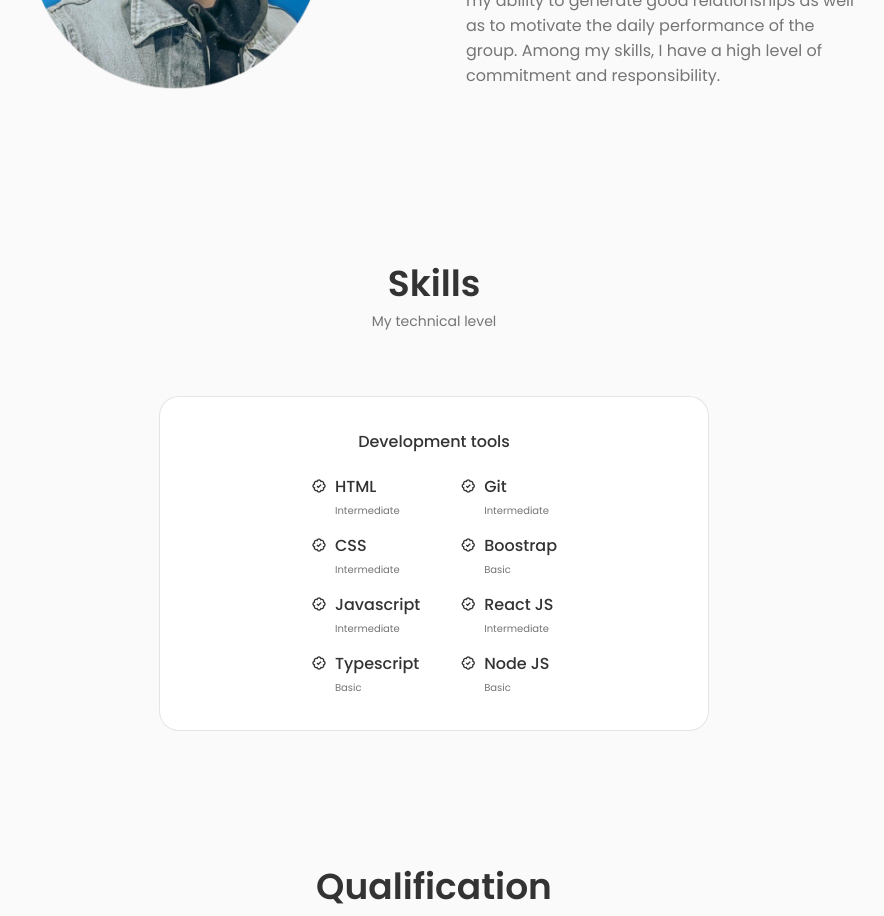
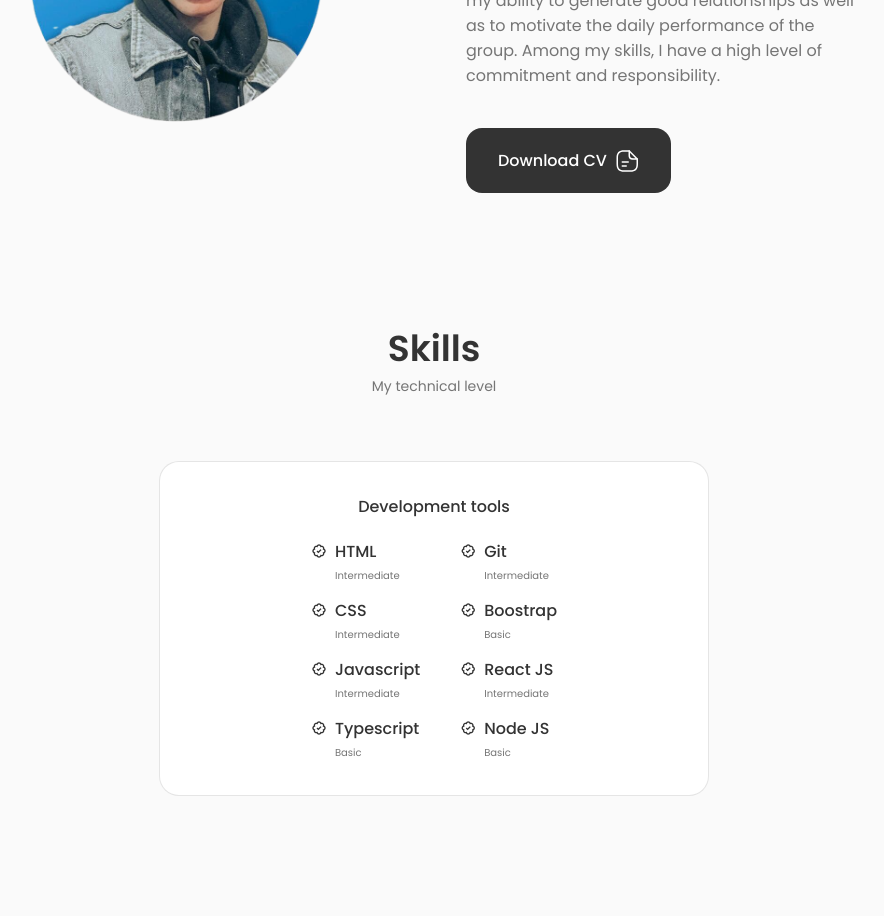
Before and after one commit to Lucas-Quiroga/my-portfolio, a React (Create React App) app: page / in a window 1280 px wide. Shown: the part 1200-2116 px from the top of the page, without its empty margins (206-1090 px from the left). Built offline with nearby package versions, Linux system fonts and the light colour scheme.

Commit message:
actualizando boton cv

```diff
--- a/src/components/about/About.jsx
+++ b/src/components/about/About.jsx
@@ -1,7 +1,7 @@
 import React from "react";
 import "./about.css";
 import profile from "../../assets/profile2.jpg";
-// import CV from "../../assets/John-Cv.pdf";
+import CV from "../../assets/Quiroga_Lucas-Cv.pdf";
 import Info from "./Info";
 
 const About = () => {
@@ -23,7 +23,7 @@ const About = () => {
             of commitment and responsibility.
           </p>
 
-          {/* <a download="" href={CV} className="button button--flex">
+          <a download="" href={CV} className="button button--flex">
             Download CV
             <svg
               className="button__icon"
@@ -50,7 +50,7 @@ const About = () => {
                 fill="var(--container-color)"
               ></path>
             </svg>
-          </a> */}
+          </a>
         </div>
       </div>
     </section>
```
Also changed, not shown: 1 other file (tests, documents, lock files or other folders).
